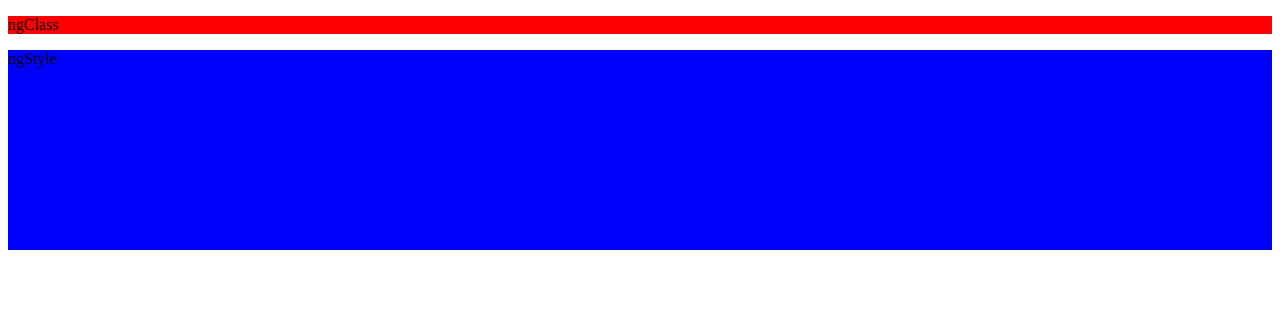
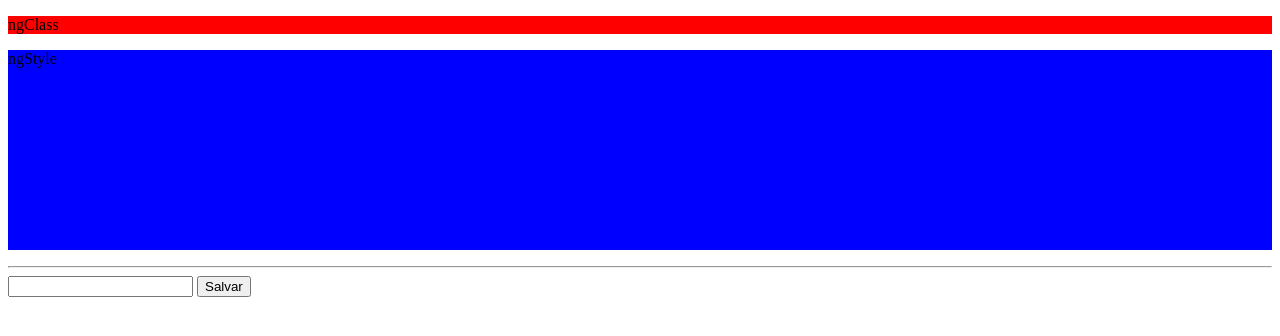
Before and after one commit to matheusoliveira21tec/angular-study-repository, an Angular app in the folder meu-primeiro-projeto/: page / in a window 1280 px wide. Shown: the top 336 px of the page. Built offline with nearby package versions, Linux system fonts and the light colour scheme.

Commit message:
aprendendo diretivas, ngModel

```diff
--- a/meu-primeiro-projeto/src/app/diretivas-atributos/diretivas-atributos.component.html
+++ b/meu-primeiro-projeto/src/app/diretivas-atributos/diretivas-atributos.component.html
@@ -1,2 +1,11 @@
-<p [ngClass]="{active: condition, disabled: !condition}">ngClass</p>
-<p [ngStyle]="{'height': height, 'background-color': bgColor}">ngStyle</p>
+<div *ngIf="name != 'Matheus'">
+    <p [ngClass]="{active: condition, disabled: !condition}">ngClass</p>
+    <p [ngStyle]="{'height': height, 'background-color': bgColor}">ngStyle</p>
+</div>
+
+<hr>
+<input type="text" [(ngModel)]="name">{{name}}
+<button (click)="salvar()">Salvar</button>
+<ul>
+    <li *ngFor="let item of list" (click)="salvar()">{{item.name}}</li>
+</ul>
--- a/meu-primeiro-projeto/src/app/diretivas-atributos/diretivas-atributos.component.ts
+++ b/meu-primeiro-projeto/src/app/diretivas-atributos/diretivas-atributos.component.ts
@@ -9,6 +9,8 @@ export class DiretivasAtributosComponent implements OnInit{
 public condition:boolean = false;
 public height:string = '100px';
 public bgColor: string = 'red';
+public name:string = '';
+public list:Array<{name:string}> = [];
 constructor() { }
 ngOnInit(): void {
   setInterval(() => {
@@ -26,4 +28,8 @@ ngOnInit(): void {
     }
   },2000);
 }
+public salvar(){
+  this.list.push({name:this.name});
+  this.name = '';
 }
+}
```
